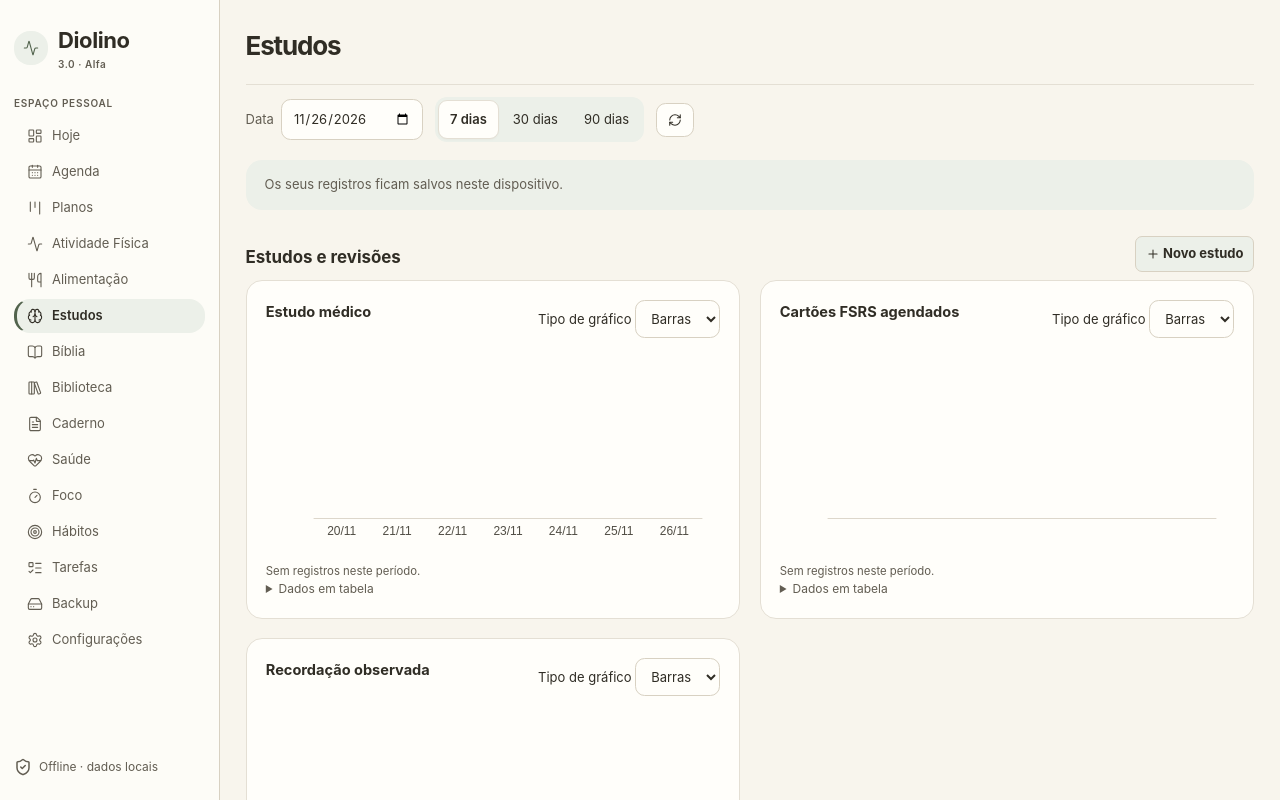
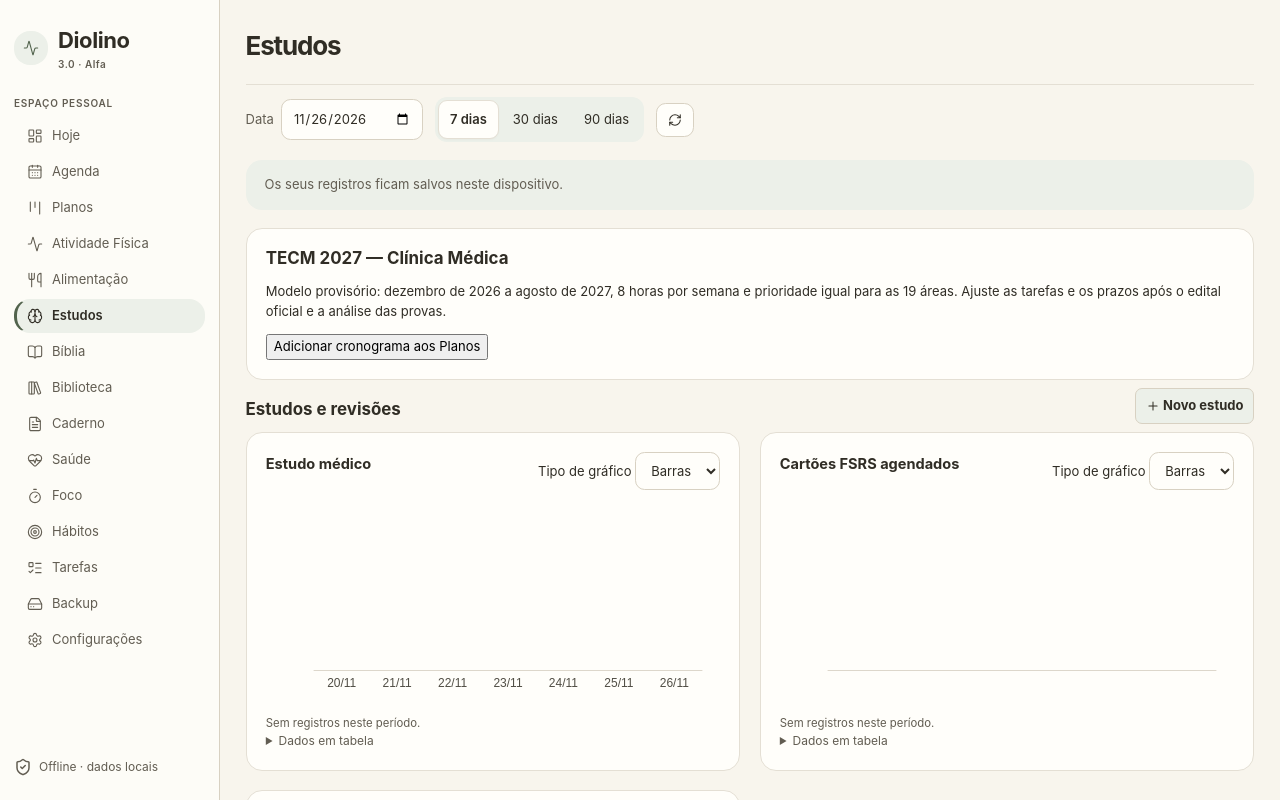
Before and after one commit to mg5zsjg45z-ux/projeto-diolino, a React (Vite) app in the folder desktop-v3/: page / in a window 1280 px wide. Both pictures are taken after a click on the button "Estudos". Shown: the top 800 px of the page. Built offline with nearby package versions, Linux system fonts and the light colour scheme.

Commit message:
feat(estudos): offer optional TECM schedule in study workspace

```diff
--- a/desktop-v3/src/main.tsx
+++ b/desktop-v3/src/main.tsx
@@ -13,6 +13,7 @@ import {Focus,useFocus} from './Focus';
 import {nextTaskId,setTaskState,dailyTasks} from './taskModel';
 import {DailyTasks} from './DailyTasks';
 import {upsertStudy} from './studyModel';
+import {TECM_PLAN,buildTecmTasks} from './tecmPlan.mjs';
 import {Habits} from './Habits';
 import {BibleReader} from './BibleReader';
 const Nutrition=lazy(()=>import('./Nutrition').then(module=>({default:module.Nutrition})));
@@ -299,6 +300,14 @@ function App(){
   <h2>Continuar o dia</h2>
   <div className="event-actions">{['Estudos','Foco','Hábitos','Planos'].map(module=><button key={module} onClick={()=>setPage(module)}>Abrir {module}</button>)}</div>
  </>}
+ {show('Estudos')&&<section className="panel" aria-label="Modelo de preparação TECM 2027">
+    <h2>{TECM_PLAN}</h2>
+    <p>Modelo provisório: dezembro de 2026 a agosto de 2027, 8 horas por semana e prioridade igual para as 19 áreas. Ajuste as tarefas e os prazos após o edital oficial e a análise das provas.</p>
+    {workspace.value.tasks.some(t=>t.plan===TECM_PLAN)?<><p>{workspace.value.tasks.filter(t=>t.plan===TECM_PLAN&&!t.archived_at&&t.state==='Concluído').length} de {workspace.value.tasks.filter(t=>t.plan===TECM_PLAN&&!t.archived_at).length} tarefas ativas concluídas.</p><button onClick={()=>setPage('Planos')}>Ver no quadro de Planos</button></>:<button disabled={!editable} onClick={async()=>{
+      if(!window.confirm('Adicionar 234 tarefas editáveis do modelo TECM 2027 (39 semanas)? Nenhum registro de estudo será criado.'))return;
+      if(await workspace.save(current=>({...current,tasks:buildTecmTasks(current.tasks,current.taskIdFloor??0)})))setFeedback('Modelo TECM 2027 adicionado aos Planos.');
+    }}>Adicionar cronograma aos Planos</button>}
+  </section>}
  {show('Estudos')&&reviewSource&&<section className="panel" aria-label="Estudo de origem">
   <div className="agenda-heading"><h2>Estudo de origem</h2><button onClick={()=>setReviewSource(null)}>Fechar registro</button></div>
   <h3>{reviewSource.topic}</h3>
```
